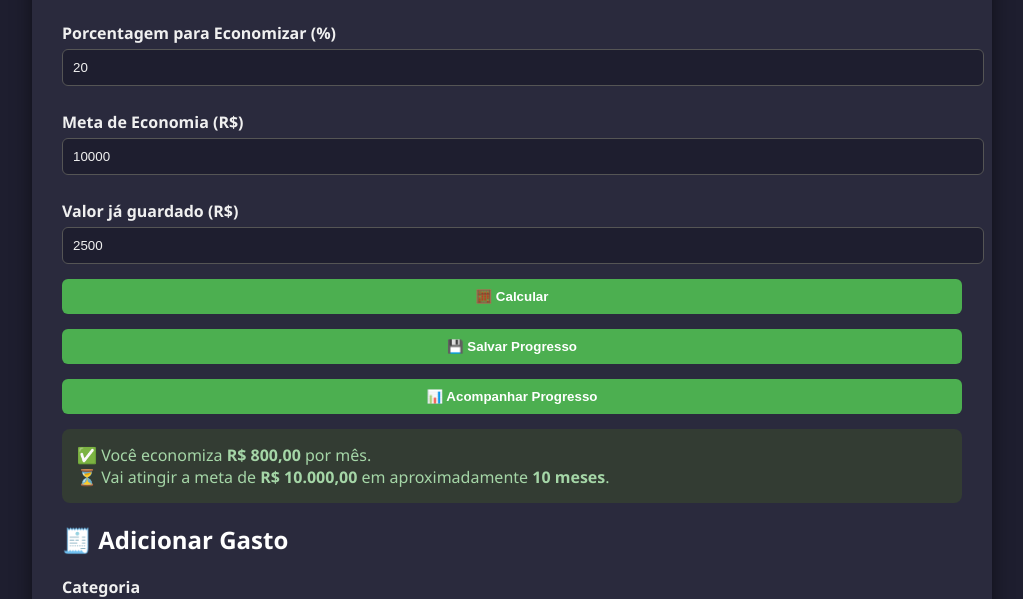
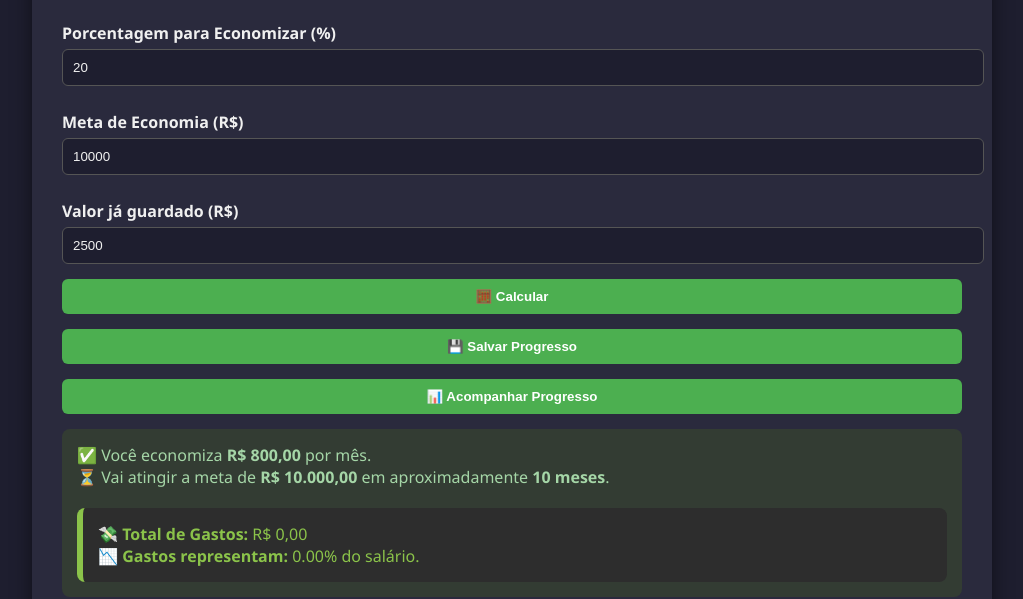
Before and after one commit to dinossauro192/Controle_financeiro, a plain HTML site: page index.html in a window 1280 px wide. Shown: the part 203-802 px from the top of the page, without its empty margins (128-1151 px from the left). Drawn offline with nearby package versions, Linux system fonts and the light colour scheme; no server answers.

Commit message:
realizado atualização e inserido controle de gastos em relação ao salário

```diff
--- a/index.html
+++ b/index.html
@@ -5,7 +5,6 @@
   <title>Controle Financeiro Compartilhado</title>
   <script src="https://cdn.jsdelivr.net/npm/chart.js"></script>
   <script type="module">
-    // Importação Firebase Modular
     import { initializeApp } from "https://www.gstatic.com/firebasejs/10.7.1/firebase-app.js";
     import {
       getFirestore,
@@ -16,7 +15,6 @@
       orderBy
     } from "https://www.gstatic.com/firebasejs/10.7.1/firebase-firestore.js";
 
-    // Configuração do Firebase
     const firebaseConfig = {
       apiKey: "AIzaSyCXSzakKGK37BRGa7AoMb-XME6rC75qhqM",
       authDomain: "controle-financeiro-eaf39.firebaseapp.com",
@@ -35,14 +33,12 @@
     let chartProgresso = null;
     let chartGastos = null;
 
-    // Função para formatar em moeda BRL
     const formatarMoeda = valor =>
       new Intl.NumberFormat("pt-BR", {
         style: "currency",
         currency: "BRL"
       }).format(valor);
 
-    // Função Calcular Meta
     window.calcular = function () {
       const salario = parseFloat(document.getElementById('salario').value);
       const porcentagem = parseFloat(document.getElementById('porcentagem').value) / 100;
@@ -58,9 +54,9 @@
         ⏳ Vai atingir a meta de <strong>${formatarMoeda(meta)}</strong> em aproximadamente <strong>${meses} meses</strong>.
       `;
       document.getElementById('resultado').innerHTML = resultado;
+      atualizarResumoGastos();
     }
 
-    // Função Salvar Progresso
     window.salvarProgresso = async function () {
       const salario = parseFloat(document.getElementById('salario').value);
       const porcentagem = parseFloat(document.getElementById('porcentagem').value);
@@ -77,7 +73,6 @@
       alert("✅ Progresso salvo com sucesso!");
     }
 
-    // Função Acompanhar Progresso
     window.acompanharProgresso = function () {
       const guardado = parseFloat(document.getElementById('guardado').value);
       const meta = parseFloat(document.getElementById('meta').value);
@@ -118,7 +113,6 @@
       });
     }
 
-    // Função Adicionar Gasto
     window.adicionarGasto = async function () {
       const categoria = document.getElementById('categoria').value.trim();
       const valor = parseFloat(document.getElementById('valorGasto').value);
@@ -139,7 +133,6 @@
       carregarGastos();
     }
 
-    // Função Carregar Gastos
     async function carregarGastos() {
       const q = query(collection(db, "gastos"), orderBy("data", "desc"));
       const snapshot = await getDocs(q);
@@ -151,6 +144,7 @@
 
       atualizarTabela();
       atualizarGrafico();
+      atualizarResumoGastos();
     }
 
     function atualizarTabela() {
@@ -192,7 +186,27 @@
       });
     }
 
-    // Carrega dados ao abrir a página
+    function atualizarResumoGastos() {
+      const salario = parseFloat(document.getElementById('salario').value);
+      const totalGastos = gastos.reduce((acc, g) => acc + g.valor, 0);
+      const percentual = salario ? ((totalGastos / salario) * 100).toFixed(2) : 0;
+
+      let cor = '#8bc34a'; // verde
+      if (percentual >= 80) cor = '#f44336'; // vermelho
+      else if (percentual >= 50) cor = '#ff9800'; // amarelo
+
+      const resumoDiv = `
+        <div style="margin-top: 20px; background: #2d2d2d; padding: 15px; border-radius: 8px; color: ${cor}; border-left: 6px solid ${cor};">
+          💸 <strong>Total de Gastos:</strong> ${formatarMoeda(totalGastos)}<br>
+          📉 <strong>Gastos representam:</strong> ${percentual}% do salário.
+        </div>
+      `;
+
+      // Limpa e exibe novo conteúdo
+      const resultado = document.getElementById('resultado');
+      resultado.insertAdjacentHTML('beforeend', resumoDiv);
+    }
+
     window.onload = () => {
       carregarGastos();
       calcular();
```
